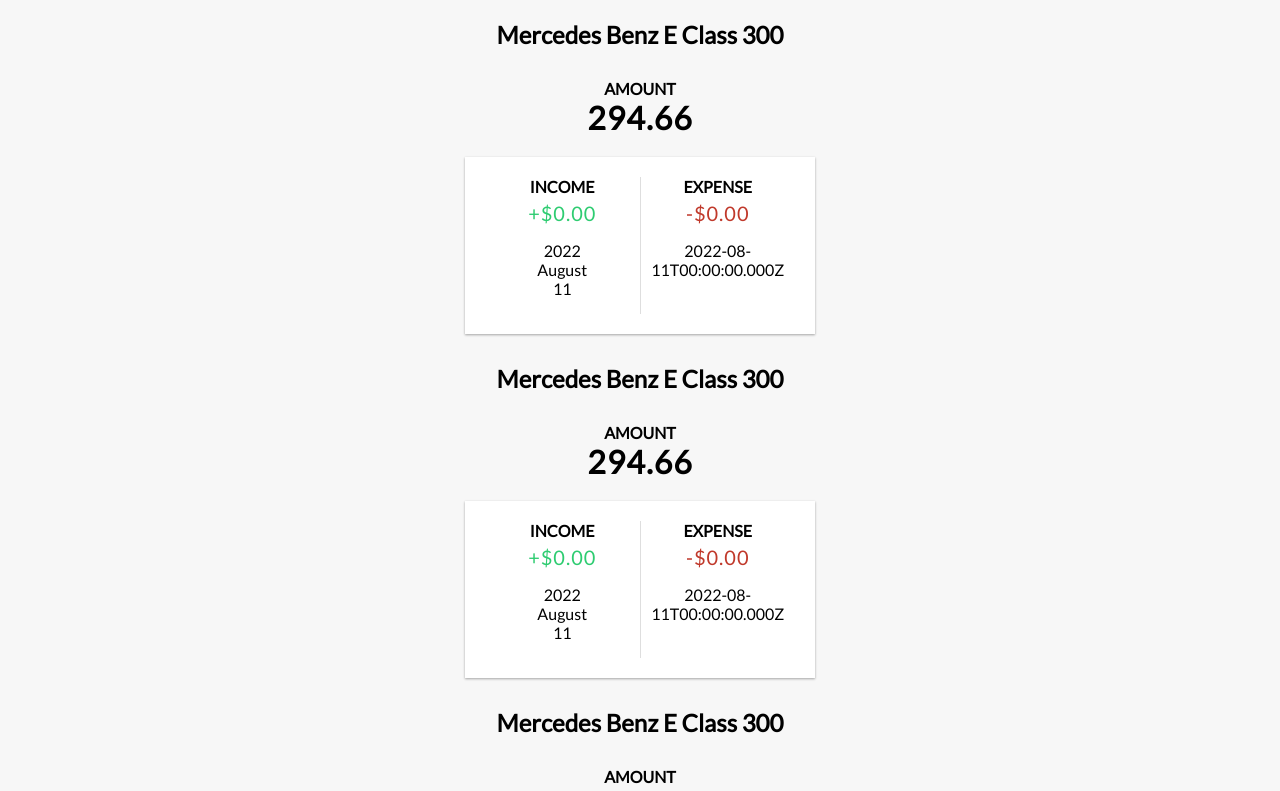
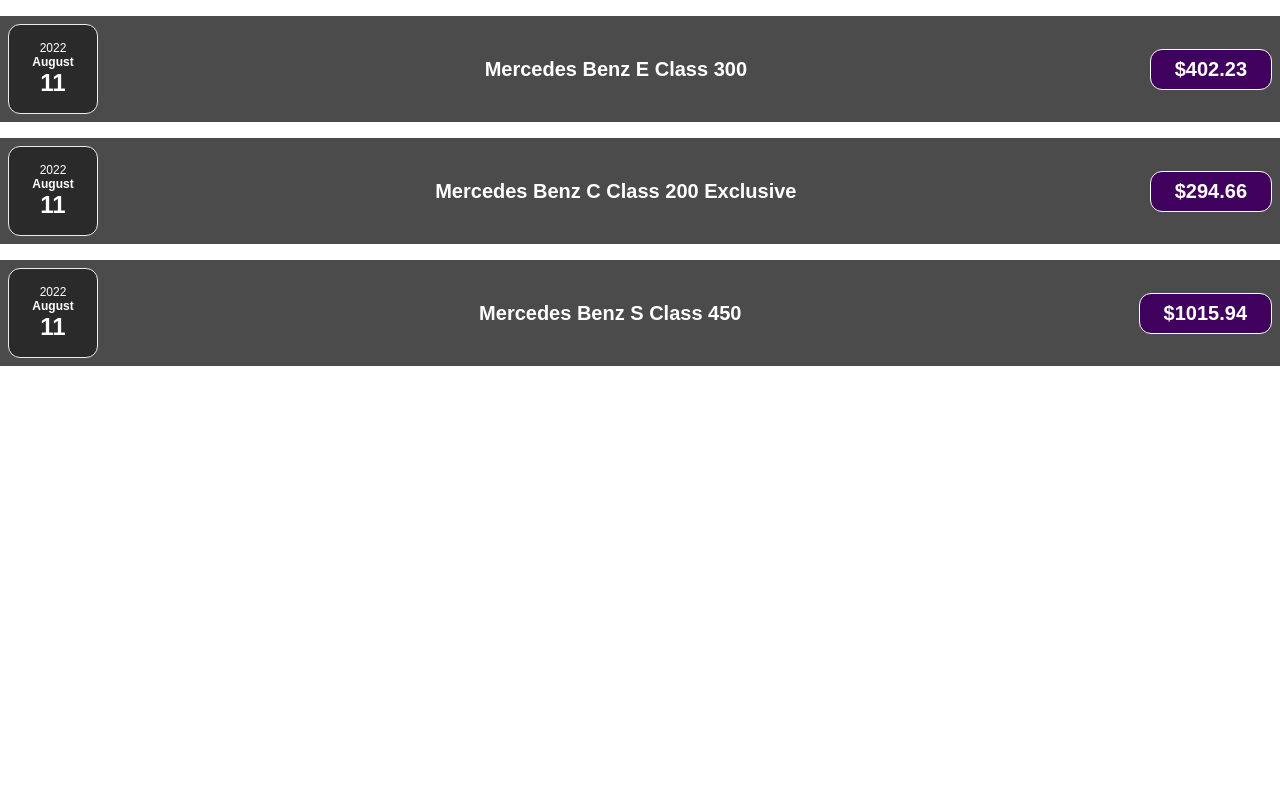
Before and after one commit to ThanhDuong287/react-complete-guide, a React (Create React App) app: page / in a window 1280 px wide. Shown: the top 791 px of the page. Built offline with nearby package versions, Linux system fonts and the light colour scheme.

Commit message:
Complete expenses component to show expense item

```diff
--- a/src/App.css
+++ b/src/App.css
@@ -1,38 +1,4 @@
 .App {
   text-align: center;
+  font-family: sans-serif;
 }
-
-.App-logo {
-  height: 40vmin;
-  pointer-events: none;
-}
-
-@media (prefers-reduced-motion: no-preference) {
-  .App-logo {
-    animation: App-logo-spin infinite 20s linear;
-  }
-}
-
-.App-header {
-  background-color: #282c34;
-  min-height: 100vh;
-  display: flex;
-  flex-direction: column;
-  align-items: center;
-  justify-content: center;
-  font-size: calc(10px + 2vmin);
-  color: white;
-}
-
-.App-link {
-  color: #61dafb;
-}
-
-@keyframes App-logo-spin {
-  from {
-    transform: rotate(0deg);
-  }
-  to {
-    transform: rotate(360deg);
-  }
-}
--- a/src/App.js
+++ b/src/App.js
@@ -1,30 +1,17 @@
 import logo from './logo.svg';
 import './App.css';
+import Expenses from './components/Expense';
 import ExpenseItem from './components/ExpenseItem';
 
 function App() {
   const expenses = [
-    { id: "m1", title: 'Mercedes Benz E Class 300', amount: 294.66, date: new Date(2022, 7, 11) },
-    { id: "m2", title: 'Mercedes Benz E Class 300', amount: 294.66, date: new Date(2022, 7, 11) },
-    { id: "m3", title: 'Mercedes Benz E Class 300', amount: 294.66, date: new Date(2022, 7, 11) },
+    { id: "m1", title: 'Mercedes Benz E Class 300', amount: 402.23, date: new Date(2022, 7, 11) },
+    { id: "m2", title: 'Mercedes Benz C Class 200 Exclusive', amount: 294.66, date: new Date(2022, 7, 11) },
+    { id: "m3", title: 'Mercedes Benz S Class 450', amount: 1015.94, date: new Date(2022, 7, 11) },
   ];
   return (
     <div className="App">
-      <ExpenseItem
-        title={expenses[0].title}
-        amount={expenses[0].amount}
-        date={expenses[0].date}>
-      </ExpenseItem>
-      <ExpenseItem
-        title={expenses[1].title}
-        amount={expenses[1].amount}
-        date={expenses[1].date}>
-      </ExpenseItem>
-      <ExpenseItem
-        title={expenses[2].title}
-        amount={expenses[2].amount}
-        date={expenses[2].date}>
-      </ExpenseItem>
+      <Expenses items={expenses} />
 
     </div>
   );
--- /dev/null
+++ b/src/components/Expense.css
@@ -0,0 +1,7 @@
+.expenses {
+  padding: 1rem;
+  background-color: rgb(31, 31, 31);
+  margin: 2rem auto;
+  width: 50rem;
+  max-width: 95%;
+}
--- /dev/null
+++ b/src/components/Expense.js
@@ -0,0 +1,24 @@
+import ExpenseItem from "./ExpenseItem";
+import './Expense.css'
+function Expenses(props) {
+    return (
+        <div>
+            <ExpenseItem
+                title={props.items[0].title}
+                amount={props.items[0].amount}
+                date={props.items[0].date}
+            />
+            <ExpenseItem
+                title={props.items[1].title}
+                amount={props.items[1].amount}
+                date={props.items[1].date}
+            />
+            <ExpenseItem
+                title={props.items[2].title}
+                amount={props.items[2].amount}
+                date={props.items[2].date}
+            />
+        </div>
+    )
+}
+export default Expenses;
--- /dev/null
+++ b/src/components/ExpenseDate.css
@@ -0,0 +1,26 @@
+.expense-date {
+    display: flex;
+    flex-direction: column;
+    width: 5.5rem;
+    height: 5.5rem;
+    border: 1px solid #ececec;
+    background-color: #2a2a2a;
+    color: white;
+    border-radius: 12px;
+    align-items: center;
+    justify-content: center;
+  }
+
+  .expense-date__month {
+    font-size: 0.75rem;
+    font-weight: bold;
+  }
+
+  .expense-date__year {
+    font-size: 0.75rem;
+  }
+
+  .expense-date__day {
+    font-size: 1.5rem;
+    font-weight: bold;
+  }
--- /dev/null
+++ b/src/components/ExpenseDate.js
@@ -0,0 +1,20 @@
+import './ExpenseDate.css'
+function ExpenseDate(props) {
+    const year = props.date.getFullYear();
+    const month = props.date.toLocaleString('en-US', { month: 'long' });
+    const day = props.date.toLocaleString('en-US', { day: '2-digit' });
+    return (
+        <div className="expense-date">
+            <div className="expense-date__year">
+                {year}
+            </div>
+            <div className="expense-date__month">
+                {month}
+            </div>
+            <div className="expense-date__day">
+                {day}
+            </div>
+        </div>
+    )
+}
+export default ExpenseDate;
--- a/src/components/ExpenseItem.css
+++ b/src/components/ExpenseItem.css
@@ -1,151 +1,54 @@
-@import url('https://fonts.googleapis.com/css?family=Lato&display=swap');
-
-:root {
-  --box-shadow: 0 1px 3px rgba(0, 0, 0, 0.12), 0 1px 2px rgba(0, 0, 0, 0.24);
+.expense-item {
+    display: flex;
+    justify-content: space-between;
+    align-items: center;
+    padding: 0.5rem;
+    margin: 1rem 0;
+    background-color: #4b4b4b;
   }
 
-* {
-  box-sizing: border-box;
+  .expense-item__description {
+    display: flex;
+    flex-direction: column;
+    gap: 1rem;
+    align-items: flex-end;
+    flex-flow: column-reverse;
+    justify-content: flex-start;
+    flex: 1;
   }
 
-body {
-  background-color: #f7f7f7;
-  display: flex;
-  flex-direction: column;
-  align-items: center;
-  justify-content: center;
-  min-height: 100vh;
-  margin: 0;
-  font-family: 'Lato', sans-serif;
+  .expense-item h2 {
+    color: #3a3a3a;
+    font-size: 1rem;
+    flex: 1;
+    margin: 0 1rem;
+    color: white;
   }
 
-.container {
-  margin: 30px auto;
-  width: 350px;
+  .expense-item__price {
+    font-size: 1rem;
+    font-weight: bold;
+    color: white;
+    background-color: #40005d;
+    border: 1px solid white;
+    padding: 0.5rem;
+    border-radius: 12px;
   }
 
-h1 {
-  letter-spacing: 1px;
-  margin: 0;
+  @media (min-width: 580px) {
+    .expense-item__description {
+      flex-direction: row;
+      align-items: center;
+      justify-content: flex-start;
+      flex: 1;
     }
 
-h3 {
-  border-bottom: 1px solid #bbb;
-  padding-bottom: 10px;
-  margin: 40px 0 10px;
+    .expense-item__description h2 {
+      font-size: 1.25rem;
     }
 
-h4 {
-  margin: 0;
-  text-transform: uppercase;
+    .expense-item__price {
+      font-size: 1.25rem;
+      padding: 0.5rem 1.5rem;
     }
-
-.inc-exp-container {
-  background-color: #fff;
-  box-shadow: var(--box-shadow);
-  padding: 20px;
-  display: flex;
-  justify-content: space-between;
-  margin: 20px 0;
   }
-
-.inc-exp-container > div {
-  flex: 1;
-  text-align: center;
-}
-
-.inc-exp-container > div:first-of-type {
-  border-right: 1px solid #dedede;
-}
-
-.money {
-  font-size: 20px;
-  letter-spacing: 1px;
-  margin: 5px 0;
-}
-
-.money.plus {
-  color: #2ecc71;
-}
-
-.money.minus {
-  color: #c0392b;
-}
-
-label {
-  display: inline-block;
-  margin: 10px 0;
-}
-
-input[type='text'],
-input[type='number'] {
-  border: 1px solid #dedede;
-  border-radius: 2px;
-  display: block;
-  font-size: 16px;
-  padding: 10px;
-  width: 100%;
-}
-
-.btn {
-  cursor: pointer;
-  background-color: #9c88ff;
-  box-shadow: var(--box-shadow);
-  color: #fff;
-  border: 0;
-  display: block;
-  font-size: 16px;
-  margin: 10px 0 30px;
-  padding: 10px;
-  width: 100%;
-}
-
-.btn:focus,
-.delete-btn:focus {
-  outline: 0;
-}
-
-.list {
-  list-style-type: none;
-  padding: 0;
-  margin-bottom: 40px;
-}
-
-.list li {
-  background-color: #fff;
-  box-shadow: var(--box-shadow);
-  color: #333;
-  display: flex;
-  justify-content: space-between;
-  position: relative;
-  padding: 10px;
-  margin: 10px 0;
-}
-
-.list li.plus {
-  border-right: 5px solid #2ecc71;
-}
-
-.list li.minus {
-  border-right: 5px solid #c0392b;
-}
-
-.delete-btn {
-  cursor: pointer;
-  background-color: #e74c3c;
-  border: 0;
-  color: #fff;
-  font-size: 20px;
-  line-height: 20px;
-  padding: 2px 5px;
-  position: absolute;
-  top: 50%;
-  left: 0;
-  transform: translate(-100%, -50%);
-  opacity: 0;
-  transition: opacity 0.3s ease;
-}
-
-.list li:hover .delete-btn {
-  opacity: 1;
-}
--- a/src/components/ExpenseItem.js
+++ b/src/components/ExpenseItem.js
@@ -1,30 +1,14 @@
 import './ExpenseItem.css'
+import ExpenseDate from './ExpenseDate';
 function ExpenseItem(props) {
-    const year = props.date.getFullYear();
-    const month = props.date.toLocaleString('en-US', { month: 'long' });
-    const day = props.date.toLocaleString('en-US', { day: '2-digit' });
+
     return (
         <div>
-            <h2>{props.title}</h2>
-            <div className='container'>
-                <h4>Amount</h4>
-                <h1 id="balance">{props.amount}</h1>
-
-                <div className="inc-exp-container">
-                    <div>
-                        <h4>Income</h4>
-                        <p id="money-plus" className="money plus">+$0.00</p>
-                        <p>
-                            <div>{year} </div>
-                            <div>{month} </div>
-                            <div>{day} </div>
-                        </p>
-                    </div>
-                    <div>
-                        <h4>Expense</h4>
-                        <p id="money-minus" className="money minus">-$0.00</p>
-                        <p>{props.date.toISOString()}</p>
-                    </div>
+            <div className="expense-item">
+                <ExpenseDate date={props.date} />
+                <div className="expense-item__description">
+                    <h2>{props.title}</h2>
+                    <div className="expense-item__price">${props.amount}</div>
                 </div>
             </div>
         </div>
```
Lines whose indentation alone changed are shown as unchanged.
